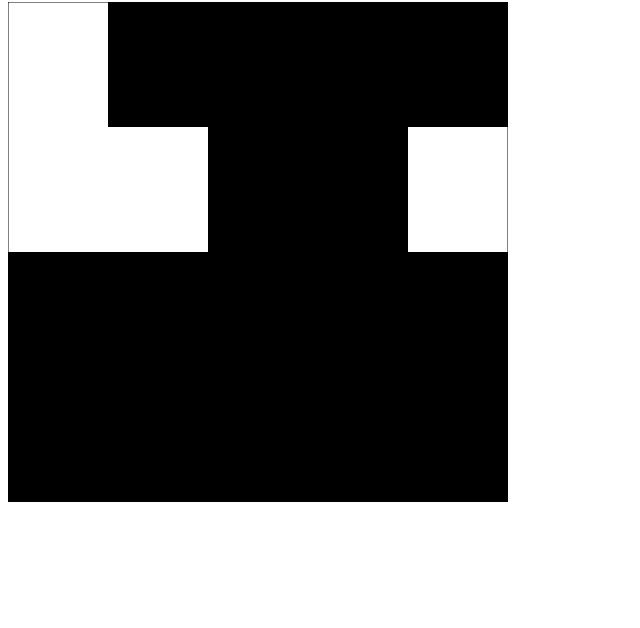
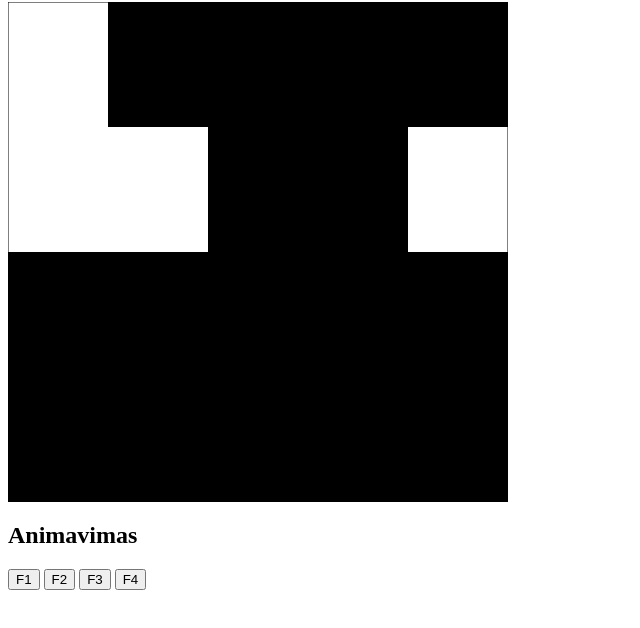
Before and after one commit to mila973/MIF-Computer-Graphics, a plain HTML site: page first/index.html in a window 1280 px wide. Shown: the part 108-736 px from the top of the page, without its empty margins (0-640 px from the left). Drawn offline with Linux system fonts and the light colour scheme.

Commit message:
WIP: feat: second project

```diff
--- a/first/index.html
+++ b/first/index.html
@@ -1,12 +1,20 @@
 <html>
  <head>
- <input type="range" min="0" max="6" value="0" step="1" onchange="showValue(this.value)" />
- <span id="range">0</span>
- <script src="index.js"></script>
+    <input type="range" min="0" max="6" value="0" step="1" onchange="showValue(this.value)" />
+    <span id="range">0</span>
+    <script src="index.js"></script>
  </head>
  <body onload="draw();">
-
-  <h1>1st assignment</h1>
-   <canvas id="canvas" width="500" height="500"></canvas>
+    <div>
+      <h1>1st assignment</h1>
+      <canvas id="canvas" width="500" height="500"></canvas>
+    </div>
+    <h2>Animavimas</h2>
+    <div>
+        <button onclick="animateF1()">F1</button>
+        <button onclick="animateF2()">F2</button>
+        <button onclick="animateF3()">F3</button>
+        <button onclick="animateF4()">F4</button>
+    </div>
  </body>
 </html>
--- a/first/index.js
+++ b/first/index.js
@@ -60,6 +60,110 @@ const draw = step => {
   }
 }
 
+const animateF1 = () => {
+  var canvas = document.getElementById('canvas');
+  var ctx = canvas.getContext('2d');
+  ctx.fillStyle = 'red';
+
+  var xCoord = 0;
+  var yCoord = 0;
+
+  const transform = i => {
+    ctx.clearRect(0, 0, 500, 500);
+    ctx.save();
+
+    var vector = 1 - 0.5 * i;
+
+    ctx.transform(vector, 0, 0, vector, xCoord, yCoord);
+    drawT(ctx);
+    ctx.restore();
+
+    xCoord = xCoord + 25;
+  };
+
+  executeTransformation(transform);
+}
+
+const animateF2 = () => {
+  var canvas = document.getElementById('canvas');
+  var ctx = canvas.getContext('2d');
+  ctx.fillStyle = 'green';
+
+  var xCoord = 0;
+  var yCoord = 0;
+
+  const transform = i => {
+    ctx.clearRect(0, 0, 500, 500);
+    ctx.save();
+
+    var vector1 = 1 - 1.5 * i;
+    var vector2 = 1 - 0.5 * i;
+
+    ctx.transform(vector1, 0, 0, vector2, xCoord, yCoord);
+    drawT(ctx);
+    ctx.restore();
+
+    xCoord = xCoord + 50;
+    yCoord = yCoord + 25;
+  };
+
+  executeTransformation(transform);
+}
+
+const animateF3 = () => {
+  var canvas = document.getElementById('canvas');
+  var ctx = canvas.getContext('2d');
+  ctx.fillStyle = 'blue';
+
+  var xCoord = 0;
+  var yCoord = 0;
+
+  const transform = i => {
+    ctx.clearRect(0, 0, 500, 500);
+    ctx.save();
+
+    var vector = 1 - 0.5 * i;
+    var alpha = Math.PI * i;
+
+    ctx.transform(vector * Math.cos(alpha), vector * Math.sin(alpha), vector * (-Math.sin(alpha)), vector * Math.cos(alpha), xCoord, yCoord);
+    drawT(ctx);
+    ctx.restore();
+
+    xCoord = xCoord + 25;
+    yCoord = yCoord + 50;
+  };
+
+  executeTransformation(transform);
+}
+
+const animateF4 = () => {
+  var canvas = document.getElementById('canvas');
+  var ctx = canvas.getContext('2d');
+  ctx.fillStyle = 'black';
+
+  var coordinateStart = 0;
+
+  const transform = i => {
+    ctx.clearRect(0, 0, 500, 500);
+    ctx.save();
+
+    var vector1 = 0.25 * i;
+    var vector2 = 1 - i;
+
+    ctx.transform(vector2, vector1, vector1, vector2, coordinateStart, coordinateStart);
+    drawT(ctx);
+    ctx.restore();
+
+    coordinateStart = coordinateStart + 12.5;
+  };
+
+  executeTransformation(transform);
+}
+
+const executeTransformation = callback => {
+  [...Array(10)].forEach((_, i) => setTimeout(() => { callback((i + 1) / 10) }, i * 100));
+}
+
 const drawT = ctx => {
   ctx.beginPath();
   ctx.moveTo(100, 0);
```
